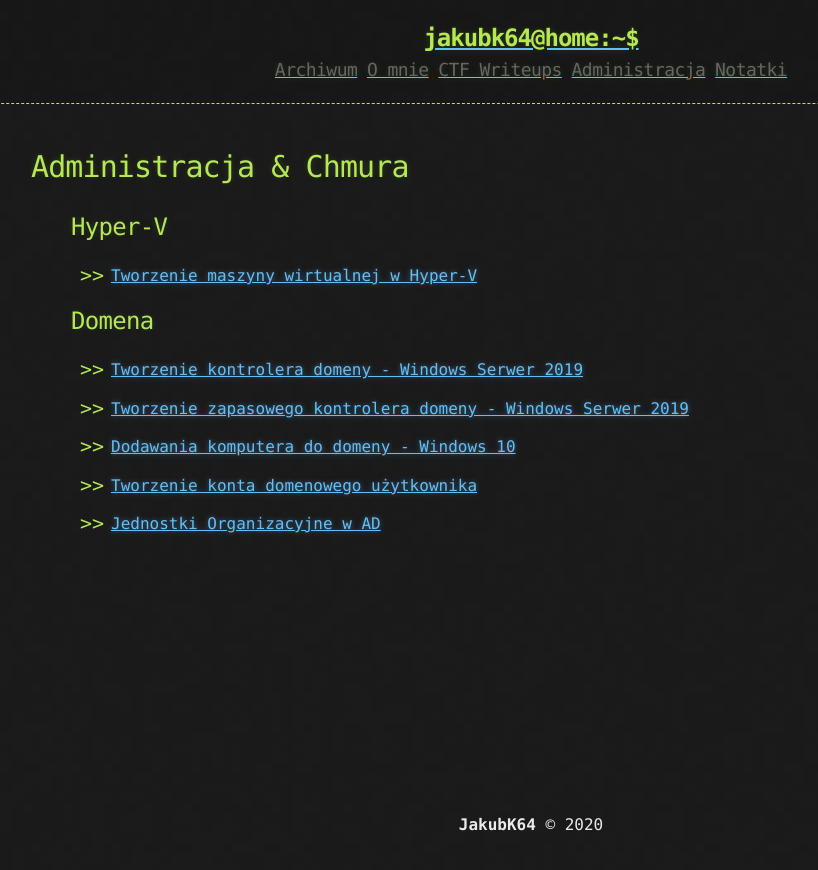
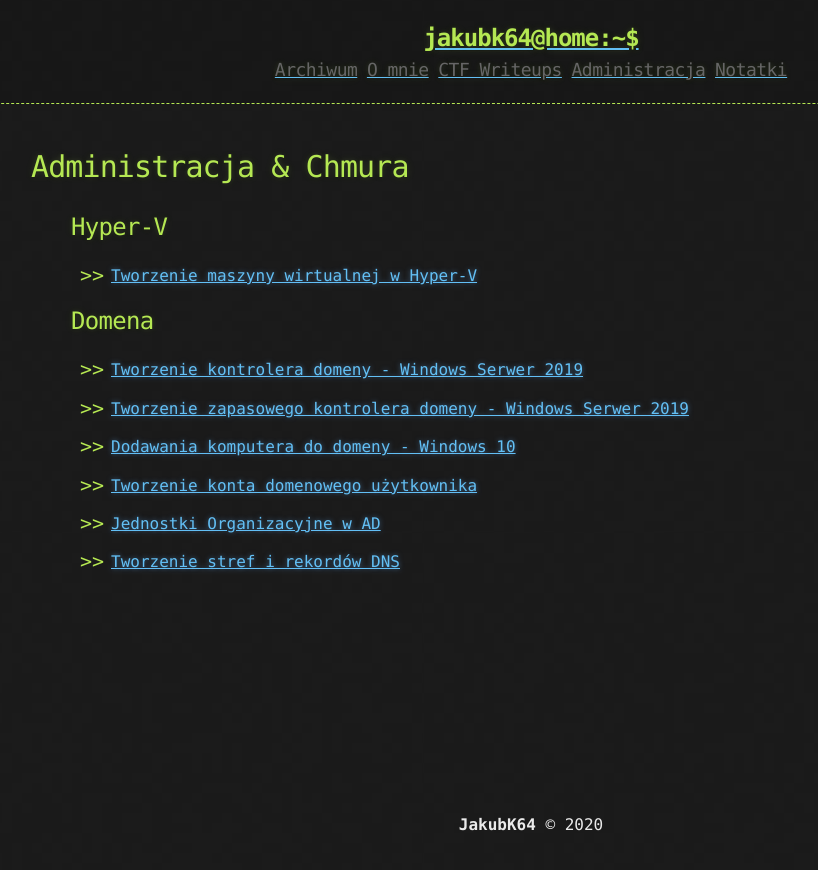
Before and after one commit to JakubK64/jakubk64.github.io, a Jekyll site: the page built from administration.md, in a window 1280 px wide. Shown: the top 870 px of the page, without its empty margins (109-927 px from the left). Built offline with Jekyll 4.4.1, drawn with Linux system fonts in a browser that asks for light colours.

Commit message:
Update administration.md (2020.03.14)

```diff
--- a/administration.md
+++ b/administration.md
@@ -17,6 +17,7 @@
 				<li><a href="{{ "/adding-computer-to-domain" | prepend: site.baseurl | replace: '//', '/' }}"><p>Dodawania komputera do domeny - Windows 10</p></a></li>
 				<li><a href="{{ "/adding-user-accounts"| prepend: site.baseurl | replace: '//', '/' }}"><p>Tworzenie konta domenowego użytkownika</p></a></li>
 				<li><a href="{{ "/containers-in-ad"| prepend: site.baseurl | replace: '//', '/' }}"><p>Jednostki Organizacyjne w AD</p></a></li>
+				<li><a href="{{ "/DNS"| prepend: site.baseurl | replace: '//', '/' }}"><p>Tworzenie stref i rekordów DNS</p></a></li>
 			</ol>
 		</p>
 	</ul>
```
